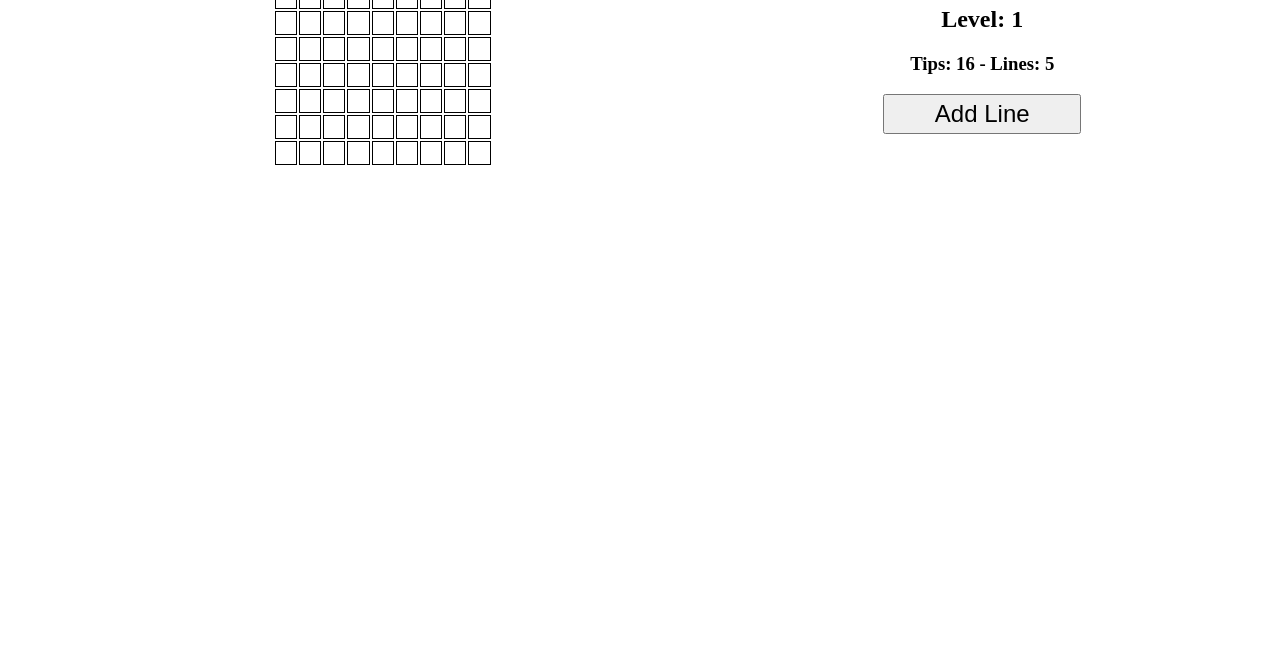
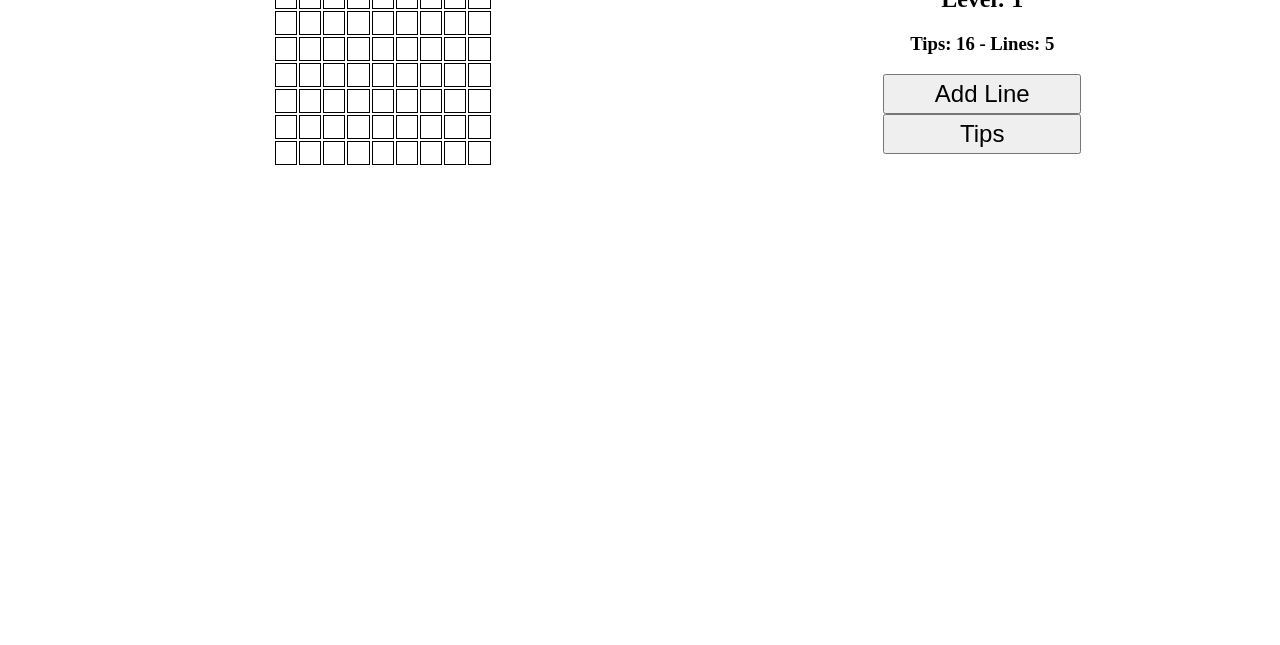
Before and after one commit to talesCPV/number_match, a plain HTML site: page index.html in a window 1280 px wide. Shown: the part 155-800 px from the top of the page. Drawn offline with Linux system fonts and the light colour scheme; no server answers.

Commit message:
by_script

```diff
--- a/index.html
+++ b/index.html
@@ -19,6 +19,7 @@
             <h2 id="lblLevel">Level: 0</h2>
             <h3 id="lblTips">Tips: 0</h2>
             <button onclick="addLine()">Add Line</button>
+            <button onclick="getTips()">Tips</button>
         </div>
     </div>
 
--- a/script.js
+++ b/script.js
@@ -291,6 +291,27 @@
 
     }
 
+    function getTips(){
+
+        const myTips = []
+
+        for(let y=0; y<grid.length; y++){
+            for(let x=0; x<grid[y].length; x++){
+                if(grid[y][x].live){
+                    const T = tips(y,x)
+                    if(T.length > 0){
+                        myTips.push([y,x])
+                    }
+                }
+            }
+        }
+
+        alert(JSON.stringify(myTips))
+        play.tips--
+        print()
+
+    }
+
 
    /* BEGIN */
 
```
